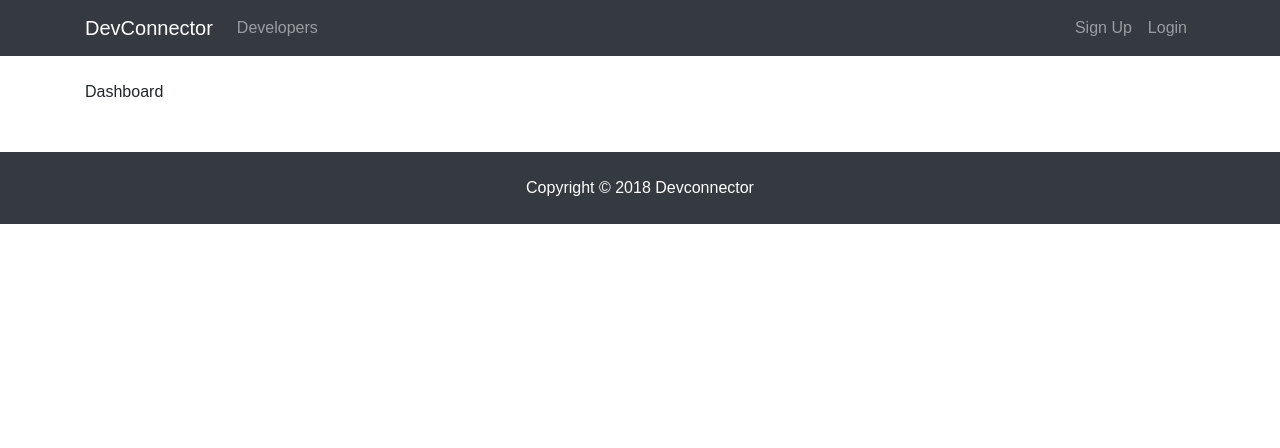
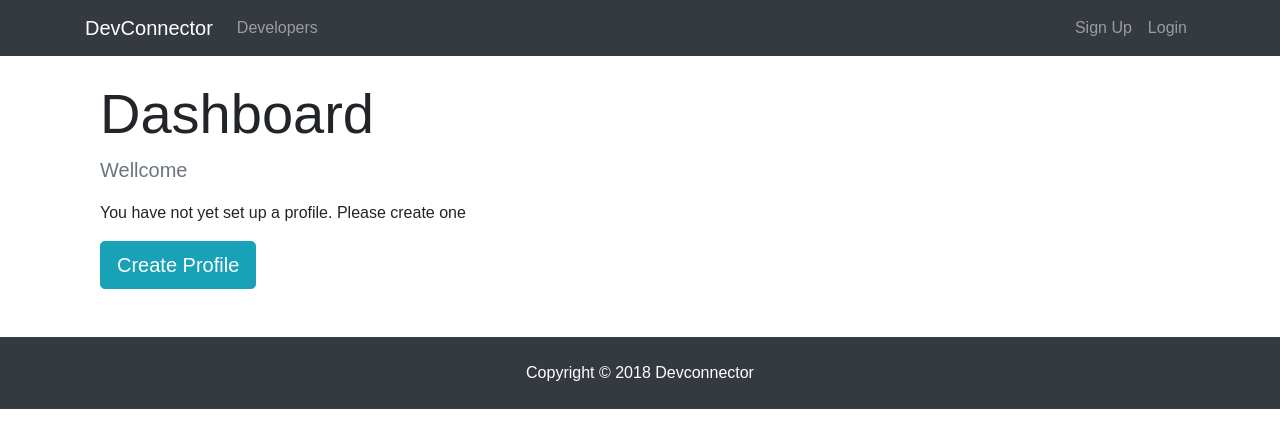
Before and after one commit to nazimkazim/MERN-stack-Front-To-Back, a React (Create React App) app in the folder client/: page /dashboard in a window 1280 px wide. Shown: the top 448 px of the page. Built offline with nearby package versions, Linux system fonts and the light colour scheme; no server answers.

Commit message:
add spinner to dashboard

```diff
--- /dev/null
+++ b/client/src/components/common/Spinner.js
@@ -0,0 +1,14 @@
+import React from 'react';
+import spinner from './spinner.gif';
+
+export default () => {
+  return (
+    <div>
+      <img
+        src={spinner}
+        alt="Loading"
+        style={{ width: '100px', margin: 'auto', display: 'block' }}
+      />
+    </div>
+  );
+};
--- a/client/src/components/dashboard/Dashboard.js
+++ b/client/src/components/dashboard/Dashboard.js
@@ -2,18 +2,62 @@
 import PropTypes from 'prop-types';
 import { connect } from 'react-redux';
 import { getCurrentProfile } from '../../actions/profileActions';
+import Spinner from '../common/Spinner';
+import { Link } from 'react-router-dom';
 
 class Dashboard extends Component {
   componentDidMount() {
     this.props.getCurrentProfile();
   }
   render() {
+    const { user } = this.props.auth;
+    const { profile, loading } = this.props.profile;
+
+    let dashboardContent;
+
+    if (profile === null || loading) {
+      dashboardContent = <Spinner />;
+    } else {
+      // Check if logged in user has profile data
+      if (Object.keys(profile) > 0) {
+        dashboardContent = <h4>TO DO: Display profile</h4>;
+      } else {
+        // User is logged in but has no profile
+        dashboardContent = (
+          <div>
+            <p className="lead text-muted">Wellcome {user.name}</p>
+            <p>You have not yet set up a profile. Please create one</p>
+            <Link to="/create-profile" className="btn btn-lg btn-info">
+              Create Profile
+            </Link>
+          </div>
+        );
+      }
+    }
+
     return (
-      <div>
-        <div>Dashboard</div>
+      <div className="dashboard">
+        <div className="container">
+          <div className="row">
+            <div className="col-md-12">
+              <h1 className="display-4">Dashboard</h1>
+              {dashboardContent}
+            </div>
+          </div>
+        </div>
       </div>
     );
   }
 }
+Dashboard.propTypes = {
+  getCurrentProfile: PropTypes.func.isRequired,
+  auth: PropTypes.object.isRequired,
+  profile: PropTypes.object.isRequired
+};
 
-export default connect(null, { getCurrentProfile })(Dashboard);
+const mapStateToProps = state => ({
+  profile: state.profile,
+  auth: state.auth
+});
+
+export default connect(mapStateToProps, { getCurrentProfile })(Dashboard);
```
Also changed, not shown: client/src/components/common/spinner.gif (added).
